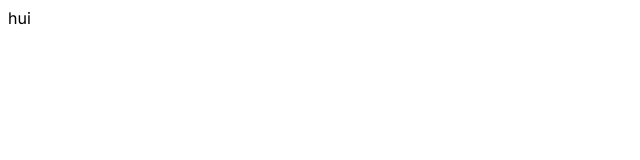
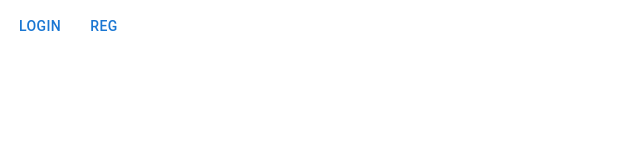
Before and after one commit to proxrustes/dirik, a Next.js app: page / in a window 1280 px wide. Shown: the top 160 px of the page, without its empty margins (0-640 px from the left). Built offline with nearby package versions, Linux system fonts and the light colour scheme.

Commit message:
+ main page setup

```diff
--- a/app/page.tsx
+++ b/app/page.tsx
@@ -1,7 +1,21 @@
+'use client'
+
+import { Button } from '@mui/material'
+import { useRouter } from 'next/navigation'
+
 export default function Home() {
+  const router = useRouter()
+
   return (
-    <main>
-      hui
-    </main>
-  );
+    <>
+      <Button type="button" onClick={() => router.push('/login')}>
+        login
+      </Button>
+      <Button type="button" onClick={() => router.push('/register')}>
+        reg
+      </Button>
+
+    </>
+
+  )
 }
```
